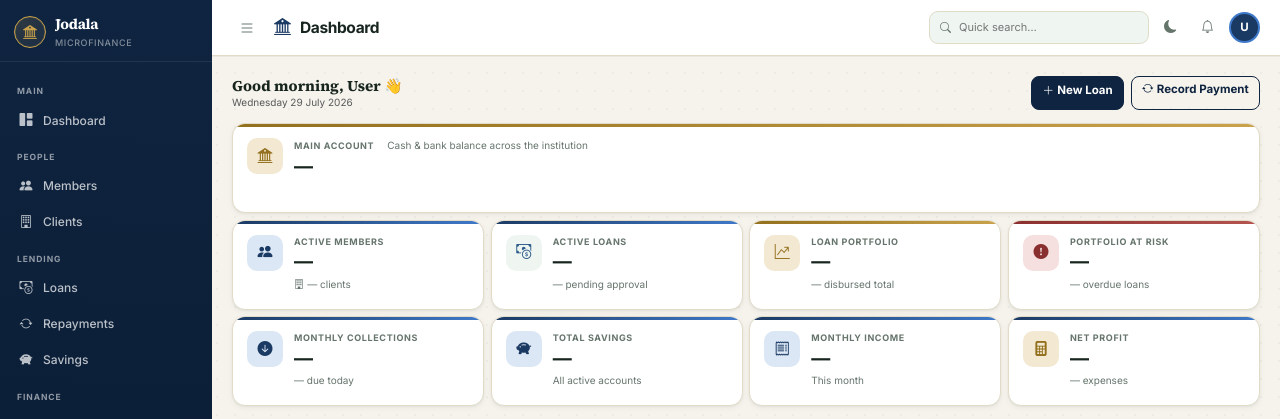
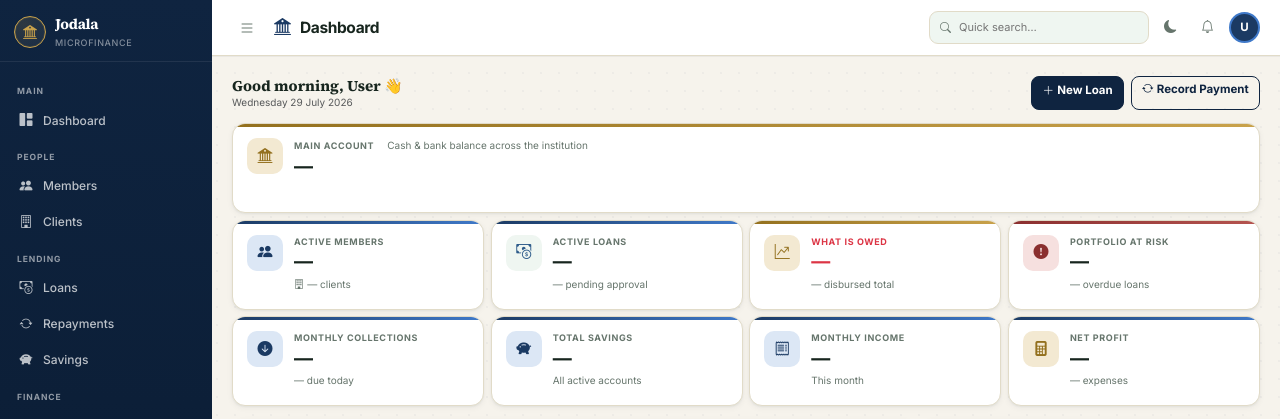
Before and after one commit to livingstoneouma16/jodala, a Python web app: template templates/dashboard/index.html in a window 1280 px wide. Shown: the top 419 px of the page. Run offline with Jinja, Linux system fonts and the light colour scheme; the template is opened without the code that fills it, so the values that code supplies are empty; some libraries are stand-ins or nearby versions.

Commit message:
Update index.html

```diff
--- a/templates/dashboard/index.html
+++ b/templates/dashboard/index.html
@@ -65,8 +65,8 @@
       <div class="stat-card gold">
         <div class="stat-icon gold"><i class="bi bi-graph-up-arrow"></i></div>
         <div class="stat-body">
-          <div class="stat-label">Loan Portfolio</div>
-          <div class="stat-value" id="statPortfolio">—</div>
+          <div class="stat-label" style="color:#dc3545">What is Owed</div>
+          <div class="stat-value" id="statPortfolio" style="color:#dc3545">—</div>
           <div class="stat-change"><span id="statDisbursed">—</span> disbursed total</div>
         </div>
       </div>
```
